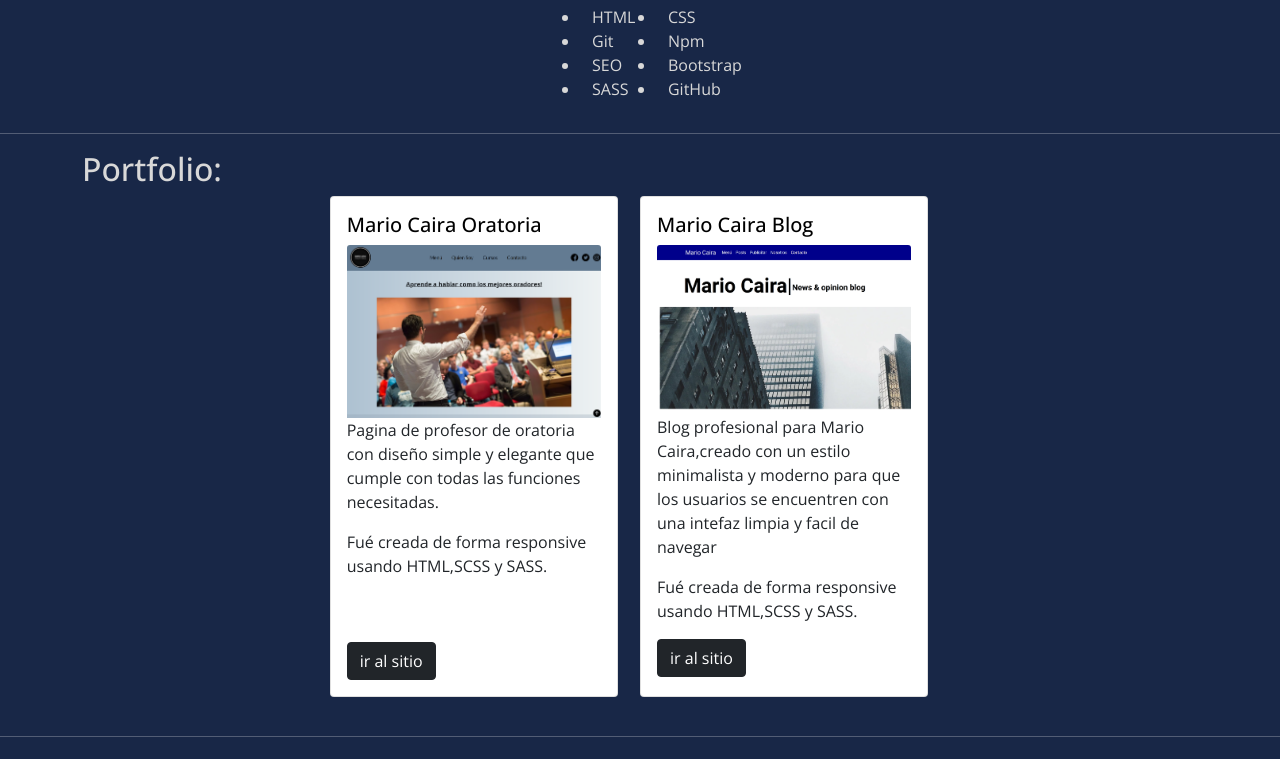
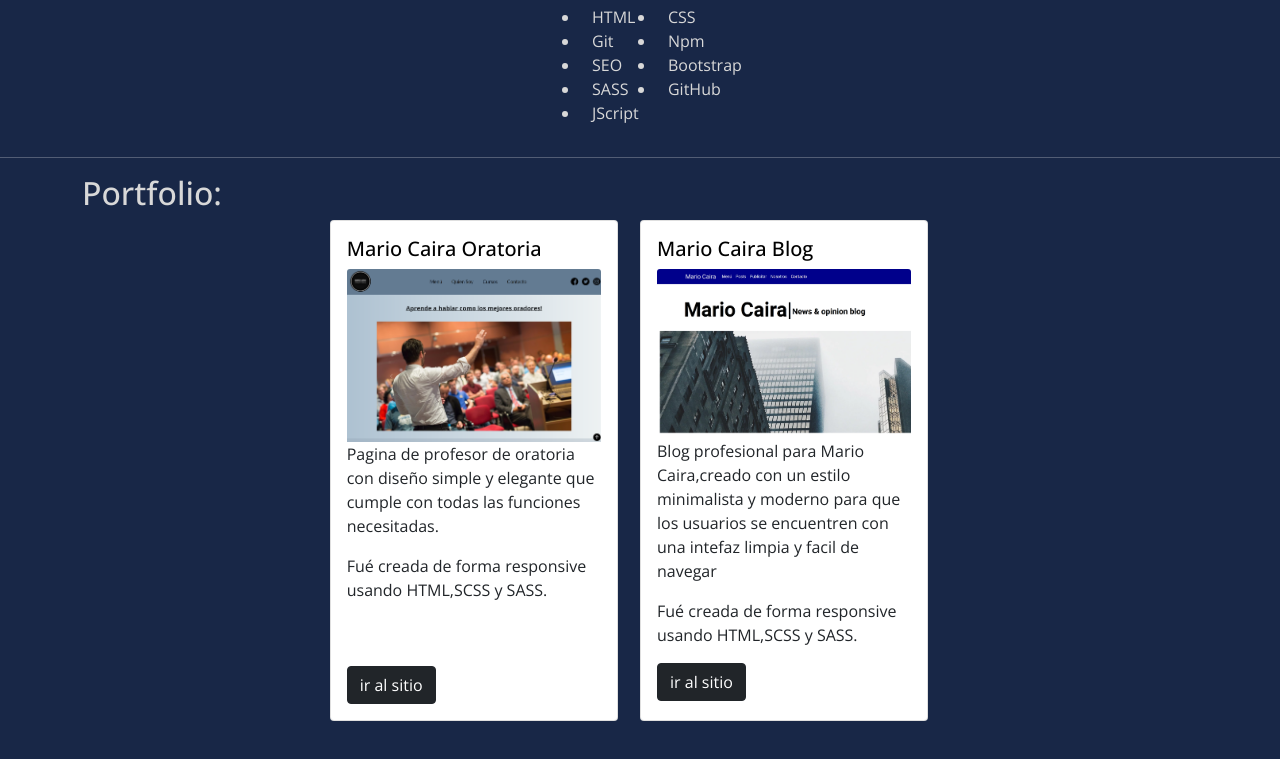
Before and after one commit to TomasCairaBoronat/repository_myPortfolio, a website: page root/index.html in a window 1280 px wide. Shown: the part 1052-1811 px from the top of the page. Drawn offline with nearby package versions, Linux system fonts and the light colour scheme.

Commit message:
cambio section2Ul

```diff
--- a/root/index.html
+++ b/root/index.html
@@ -83,6 +83,10 @@
           <div class="row">
             <li class="sass col-sm-6">SASS</li>
             <li class="gitHub col-sm-6">GitHub</li>
+          </div>
+          <div class="row">
+            <li class="sass col-sm-6">JScript</li>
+
           </div>
         </ul>
       </div>
```
